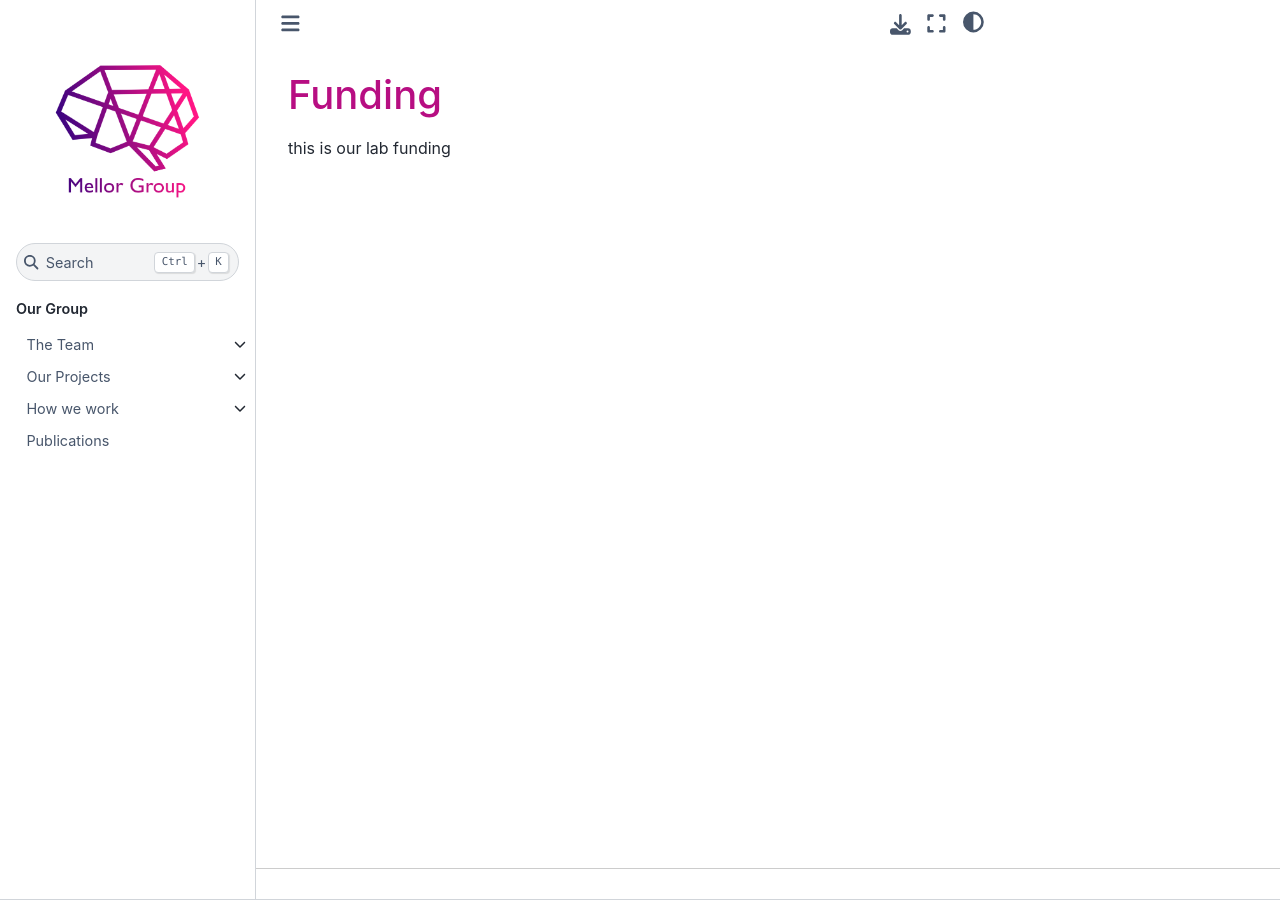
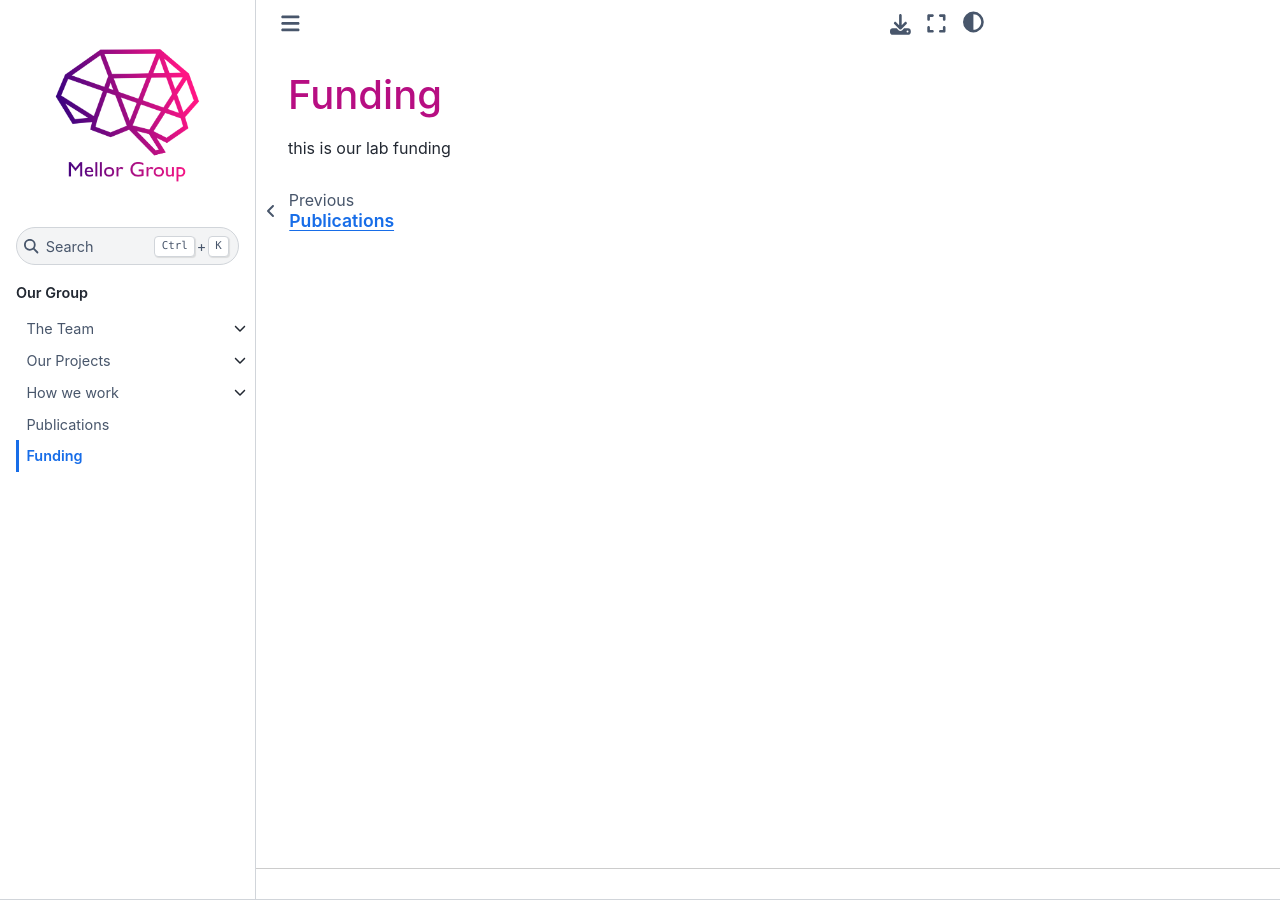
Before and after one commit to mellor-lab/mellor-lab.github.io, a Jupyter Book: the page built from book/contents/funding.md, in a window 1280 px wide. Built offline with Jupyter Book 1.0.4 settings and Sphinx 7.4.7 and the Sphinx Book theme 1.1.4, drawn with Linux system fonts in a browser that asks for light colours.

Commit message:
Update _toc.yml

```diff
--- a/book/_toc.yml
+++ b/book/_toc.yml
@@ -23,3 +23,4 @@
       - file: contents/research-environment/journal-club
       - file: contents/research-environment/tools
     - file: contents/publications
+    - file: contents/funding
```
